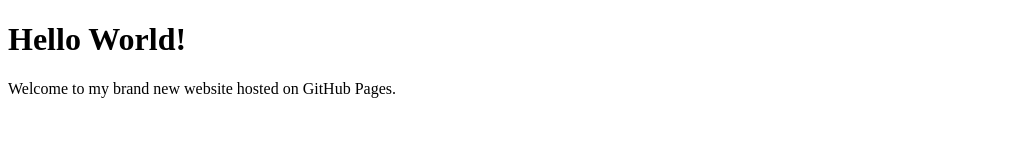
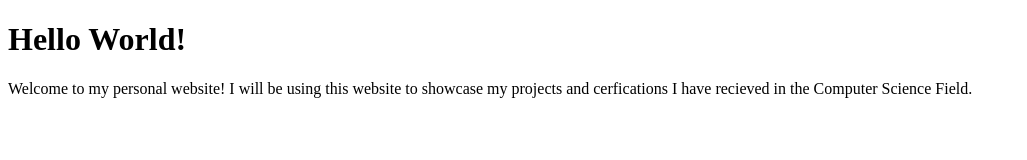
Before and after one commit to pbhardwaj29/pbhardwaj29.github.io, a plain HTML site: page index.html in a window 1280 px wide. Shown: the whole page, without its empty margins (0-1027 px from the left). Drawn offline with Linux system fonts and the light colour scheme.

Commit message:
Update index.html

```diff
--- a/index.html
+++ b/index.html
@@ -5,6 +5,6 @@
 </head>
 <body>
     <h1>Hello World!</h1>
-    <p>Welcome to my brand new website hosted on GitHub Pages.</p>
+    <p>Welcome to my personal website! I will be using this website to showcase my projects and cerfications I have recieved in the Computer Science Field.</p>
 </body>
 </html>
```
